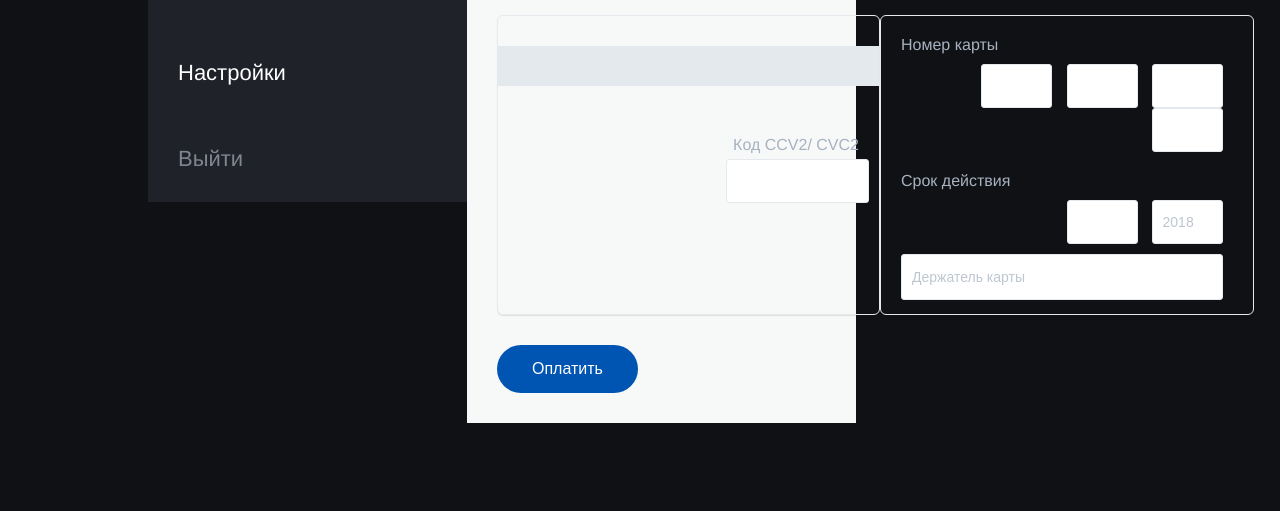
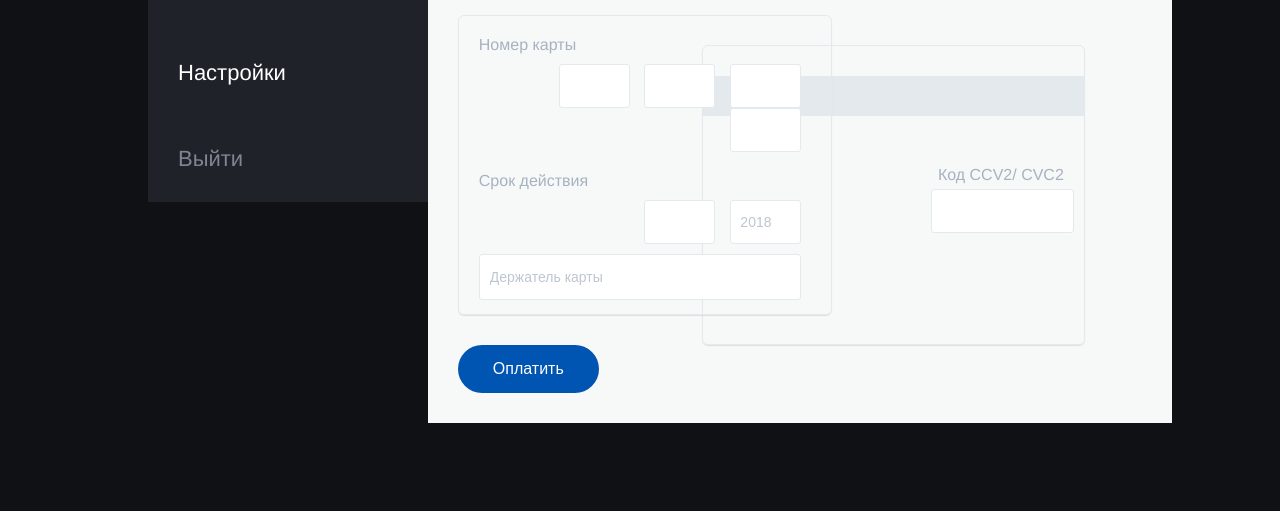
Before and after one commit to egrashinagi/idaGroup, a website built with webpack: page src/index.html in a window 1280 px wide. Shown: the part 316-827 px from the top of the page. Built offline with nearby package versions, Linux system fonts and the light colour scheme.

Commit message:
промежуточный результат экспериментов

```diff
--- a/src/components/authorization/authorization.scss
+++ b/src/components/authorization/authorization.scss
@@ -5,4 +5,6 @@
   padding: 20px 30px;
 
   background-color: #f7f8f8;
+
+  width: 780px;
 }
--- a/src/components/form/_z2/form_z2.scss
+++ b/src/components/form/_z2/form_z2.scss
@@ -1,3 +1,7 @@
-&_z1 {
-  z-index: 1;
+&_z2 {
+  position: relative;
+  top: 30px;
+  left: -130px;
+
+  z-index: 2;
 }
--- a/src/components/form/_z3/form_z3.scss
+++ b/src/components/form/_z3/form_z3.scss
@@ -1,3 +1,5 @@
 &_z3 {
+  position: relative;
+
   z-index: 3;
 }
--- a/src/index.html
+++ b/src/index.html
@@ -39,16 +39,6 @@
     </div>
 
     <form method="post" action="http://test.autre.ru/form.php" class="cards cards_slip">
-        <div class="form form_margin form_slip form_z2">
-            <div class="cards cards_gray"></div>
-            <div class="info__title info__title_end">Код CCV2/ CVC2</div>
-            <div class="cards cards_end">
-                <label>
-                    <input name="number-card_part4" class="input input_h40px input_w137px" type="text"
-                           maxlength="3" required>
-                </label>
-            </div>
-        </div>
         <div class="form form_slip form_z3">
             <div class="info__title">Номер карты</div>
             <div class="cards">
@@ -98,6 +88,16 @@
                        placeholder="Держатель карты">
             </label>
         </div>
+        <div class="form form_margin form_slip form_z2">
+            <div class="cards cards_gray"></div>
+            <div class="info__title info__title_end">Код CCV2/ CVC2</div>
+            <div class="cards cards_end">
+                <label>
+                    <input name="number-card_part4" class="input input_h40px input_w137px" type="text"
+                           maxlength="3" required>
+                </label>
+            </div>
+        </div>
     </form>
     <div class="cards cards_margin">
         <button class="button" type="submit">Оплатить</button>
```
